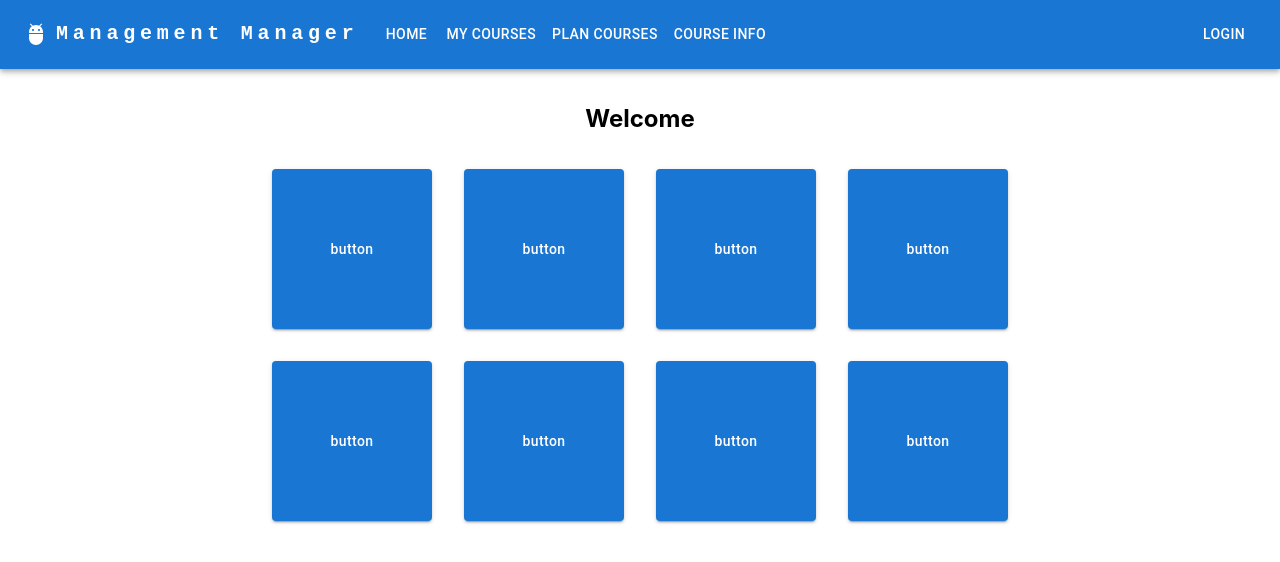
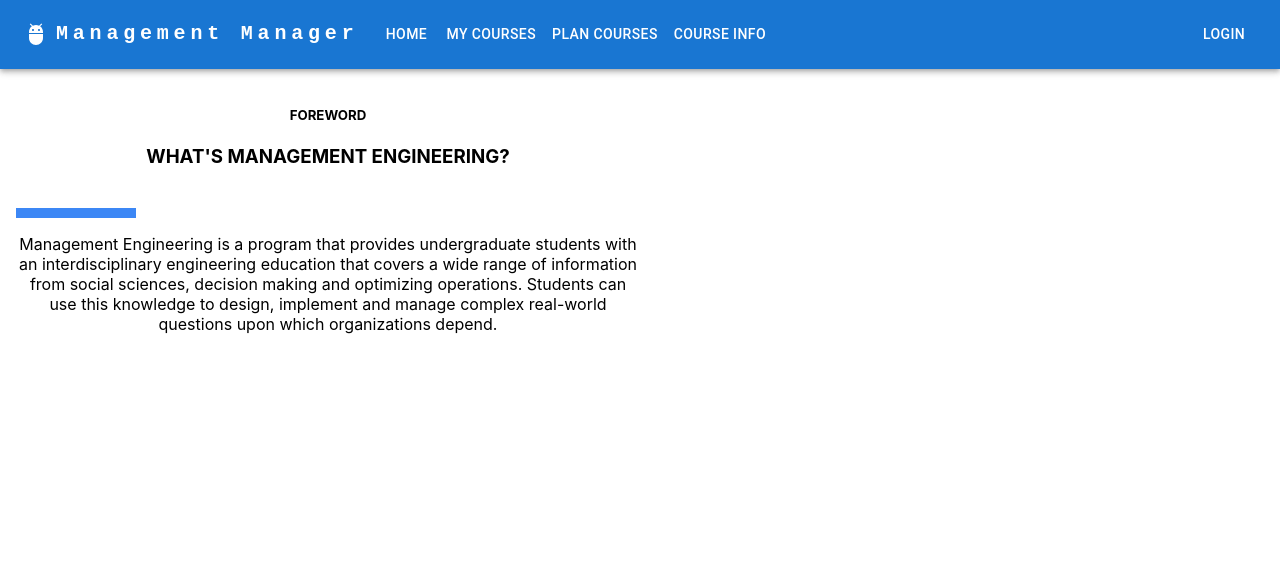
Before and after one commit to ericzhang11101/MSCI-342-Project, a React (Create React App) app in the folder frontend/: page / in a window 1280 px wide. Shown: the top 562 px of the page. Built offline with nearby package versions, Linux system fonts and the light colour scheme.

Commit message:
new commit

```diff
--- a/frontend/src/components/pages/Home.jsx
+++ b/frontend/src/components/pages/Home.jsx
@@ -1,24 +1,20 @@
 import React from 'react'
+import styled from 'styled-components'
+import {Grid, Typography} from "@mui/material";
+import { Button } from '@mui/material'
 import {Link} from 'react-router-dom'
-import styled from 'styled-components'
-import { Button } from '@mui/material'
+const HomeContainer = styled.div`
+  height: 100vh;
+  width: 100vw;
+`;
 
-const HomeContainer = styled.div`
-  display: flex;
-  flex-direction: column;
-  align-items: center
-`
+const Divider = styled.div`
+  width: 120px;
+  height: 10px;
+  background: #3c87f5;
+  margin-top: 40px;
+`;
 
-const HomeCol = styled.div`
-  display: grid;
-  grid-template-columns: 12rem 12rem 12rem 12rem;
-  grid-template-rows: repeat(4, 12rem);
-  width: 64rem;
-  justify-items: center;
-  align-items: center;
-  padding: 0 8rem;
-  box-sizing: border-box;
-`
 
 const StyledLink = styled(Link)`
   text-decoration: none;
@@ -34,50 +30,19 @@ const StyledButton = styled(Button)`
 export default function Home() {
   return (
     <HomeContainer>
-      <h2>Welcome</h2>
-      <HomeCol>
-        <StyledButton variant="contained">
-          <StyledLink>
-              button
-          </StyledLink>
-        </StyledButton>
-        <StyledButton variant="contained">
-          <StyledLink>
-              button
-          </StyledLink>
-        </StyledButton>
-        <StyledButton variant="contained">
-          <StyledLink>
-              button
-          </StyledLink>
-        </StyledButton>
+      <Grid className={'h-100'} container>
+        <Grid item xs={6} className={'h-100 bg-black p-5 text-white'}>
+          <h5 className={'text-start'}>FOREWORD</h5>
+          <h3 className={'mt-5 text-start'}>
+            WHAT'S MANAGEMENT ENGINEERING?
+          </h3>
+          <Divider></Divider>
+          <p className={'mt-5 text-start w-75 h6'}>
+            Management Engineering is a program that provides undergraduate students with an interdisciplinary engineering education that covers a wide range of information from social sciences, decision making and optimizing operations. Students can use this knowledge to design, implement and manage complex real-world questions upon which organizations depend.
+          </p>
+        </Grid>
 
-              <StyledButton variant="contained">
-          <StyledLink>
-              button
-          </StyledLink>
-        </StyledButton>
-        <StyledButton variant="contained">
-          <StyledLink>
-              button
-          </StyledLink>
-        </StyledButton>
-        <StyledButton variant="contained">
-          <StyledLink>
-              button
-          </StyledLink>
-        </StyledButton>
-        <StyledButton variant="contained">
-          <StyledLink>
-              button
-          </StyledLink>
-        </StyledButton>
-        <StyledButton variant="contained">
-          <StyledLink>
-              button
-          </StyledLink>
-        </StyledButton>
-      </HomeCol>
+      </Grid>
     </HomeContainer>
   )
 }
```
Also changed, not shown: frontend/src/components/pages/Grade.jsx (added, +64 -0 lines), frontend/src/components/pages/Course.jsx (renamed from frontend/src/components/pages/courses.jsx).
